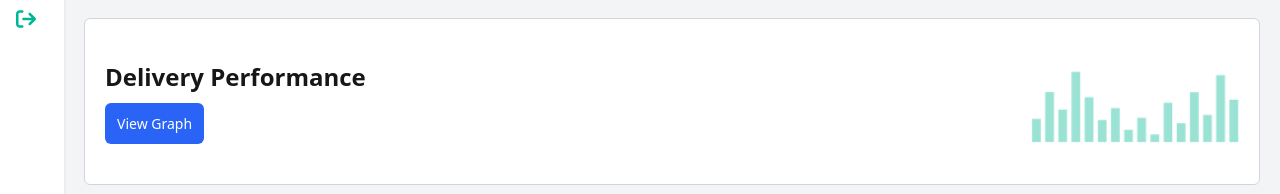
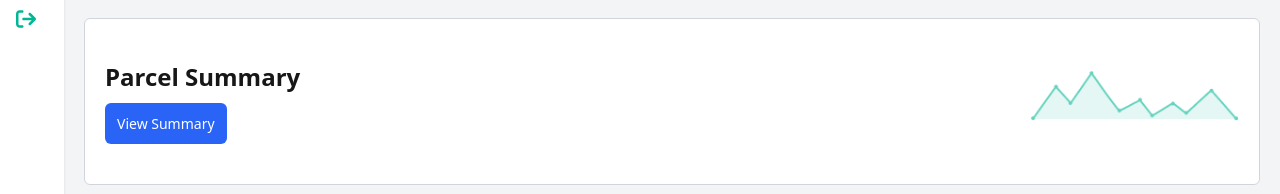
Before and after one commit to MAHIR-DEVES/Foorti-courier-copy, a Next.js app: page /dashboard in a window 1280 px wide. Shown: the part 568-762 px from the top of the page. Built offline with nearby package versions, Linux system fonts and the light colour scheme; no server answers.

Commit message:
add Parcel Summary

```diff
--- a/app/components/dashboard/ChartView.jsx
+++ b/app/components/dashboard/ChartView.jsx
@@ -1,16 +1,16 @@
 import Image from "next/image";
 
 const performanceData = [
+  // {
+  //   title: "Delivery Performance",
+  //   buttonText: "view graph",
+  //   imageSrc: "/img/chart-view/performance.png",
+  // },
   {
-    title: "Delivery Performance",
-    buttonText: "view graph",
-    imageSrc: "/img/chart-view/performance.png",
+    title: "Parcel Summary",
+    buttonText: "view summary",
+    imageSrc: "/img/chart-view/parcel.png",
   },
-  // {
-  //   title: "Parcel Summary",
-  //   buttonText: "view summary",
-  //   imageSrc: "/img/chart-view/parcel.png",
-  // },
 ];
 
 const ChartView = () => {
```
